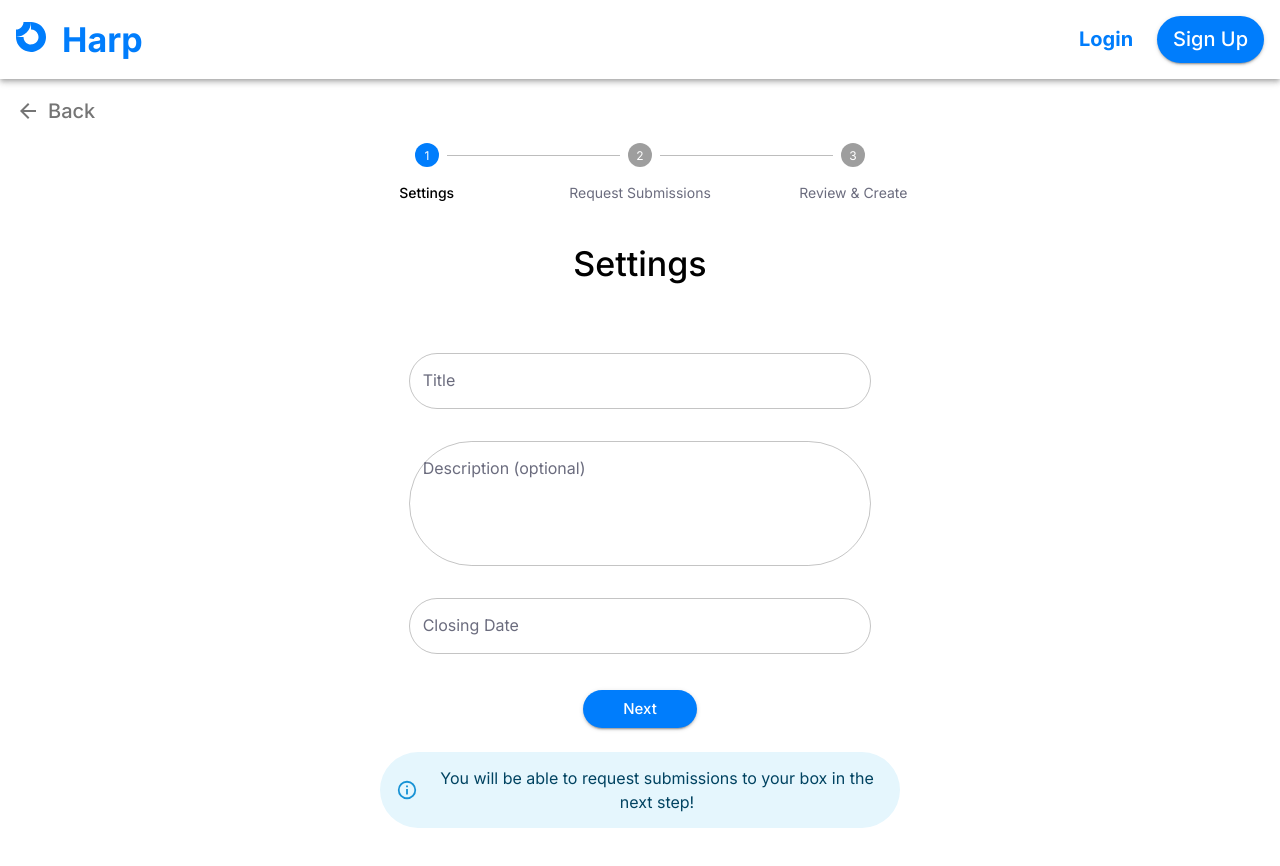
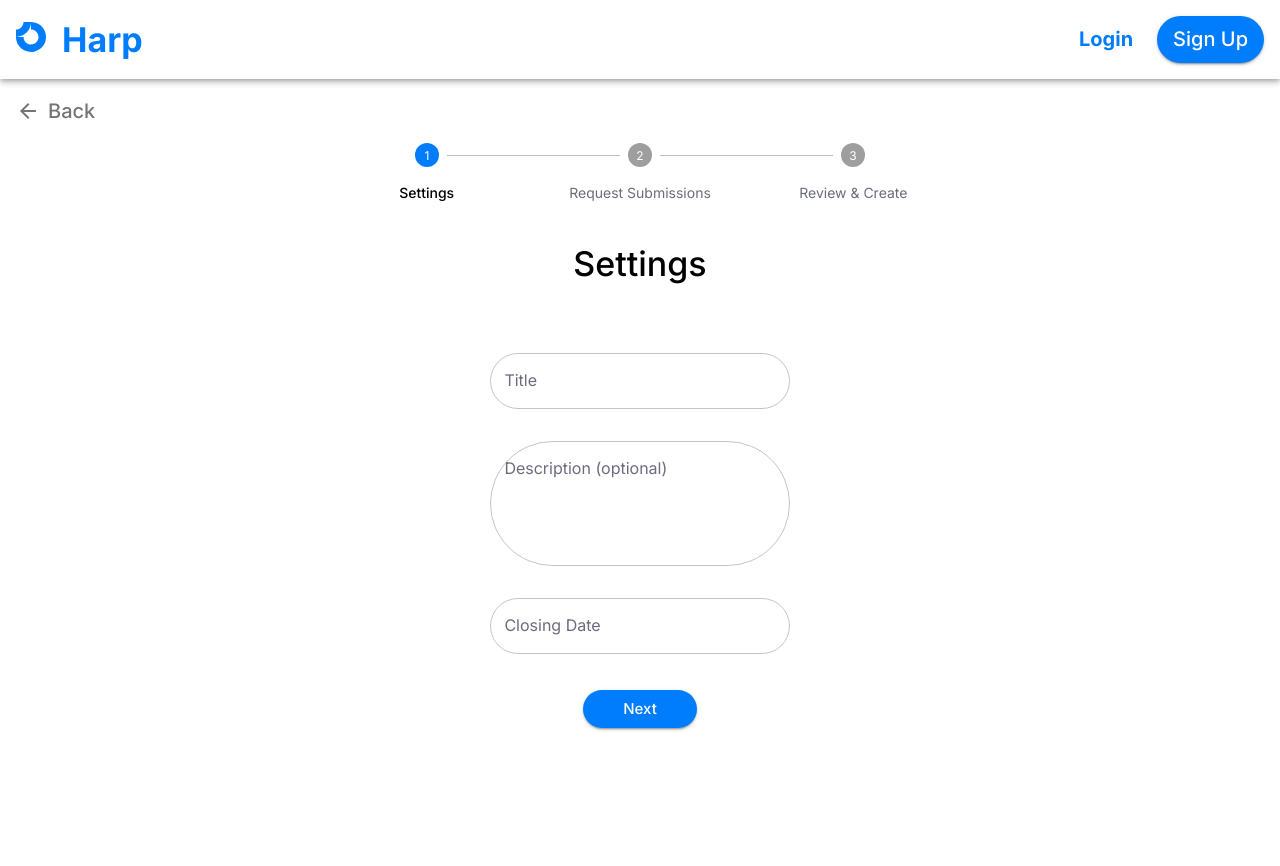
Before and after one commit to COSC-499-W2023/year-long-project-team-3, a Next.js app: page /submission-box in a window 1280 px wide. After the commit the page ends 800 px from the top, so only its background shows below. Built offline with nearby package versions, Linux system fonts and the light colour scheme; no server answers.

Commit message:
work in progress

```diff
--- a/src/app/submission-box/page.tsx
+++ b/src/app/submission-box/page.tsx
@@ -1,13 +1,13 @@
 'use client'
 
-import React, { ReactElement, useState } from 'react'
+import React, { FormEvent, ReactElement, useState } from 'react'
 import { useMultiStepForm } from '@/utils/useMultiStepForm'
 import Settings from '@/components/SubmissionBoxComponents/Settings'
 import RequestSubmission from '@/components/SubmissionBoxComponents/RequestSubmission'
 import ReviewAndCreate from '@/components/SubmissionBoxComponents/ReviewAndCreate'
 import Header from '@/components/Header'
 import BackButton from '@/components/BackButton'
-import { Box } from '@mui/material'
+import { Box, Button } from '@mui/material'
 import { useSession } from 'next-auth/react'
 import ProgressDots from '@/components/ProgressDots'
 import Typography from '@mui/material/Typography'
@@ -73,8 +73,47 @@ export default function SubmissionBox() {
                         {currentStepTitle}
                     </Typography>
                 </Box>
-                {step}
+                <form noValidate onSubmit={onSubmit}>
+                    <Box
+                        gap={1}
+                        sx={{
+                            p: 5,
+                            display: 'flex',
+                            flexDirection: 'column',
+                            alignItems: 'center',
+                            minWidth: 'md',
+                            '& .MuiTextField-root': { my: 1.5, mx: 7, width: '80%' },
+                        }}
+                    >
+                        {step}
+                        {!isFirstStep && (
+                            <Button
+                                type='button'
+                                variant='contained'
+                                sx={{ mt: 2, px: 5, fontSize: 15, borderRadius: 28, textTransform: 'capitalize' }}
+                                data-cy='back'
+                                onClick={back}
+                            >
+                                Back
+                            </Button>
+                        )}
+                        <Button
+                            type='submit'
+                            variant='contained'
+                            sx={{ mt: 2, px: 5, fontSize: 15, borderRadius: 28, textTransform: 'capitalize' }}
+                            data-cy='next'
+                        >
+                            {isLastStep ? 'Create' : 'Next'}
+                        </Button>
+                    </Box>
+                </form>
             </Box>
         </>
     )
+
+    function onSubmit(e: FormEvent) {
+        e.preventDefault() // default is refreshing
+        if (!isLastStep) {return next()}
+        alert('Successful Account Creation')
+    }
 }
--- a/src/components/SubmissionBoxComponents/RequestSubmission/index.tsx
+++ b/src/components/SubmissionBoxComponents/RequestSubmission/index.tsx
@@ -61,19 +61,19 @@ export default function RequestSubmission({ emails, updateFields }: RequestSubmi
 
     return (
         <>
-            <form onSubmit={formik.handleSubmit} noValidate>
-                <Box
-                    sx={{
-                        px: 5,
-                        pt: 5,
-                        pb: 3,
-                        display: 'flex',
-                        flexDirection: 'row',
-                        alignItems: 'center',
-                        minWidth: 'md',
-                        '& .MuiTextField-root': { my: 1.5, mx: 2, minWidth: '22rem', width: '100%' },
-                    }}
-                >
+            {/*<form onSubmit={formik.handleSubmit} noValidate>*/}
+            {/*    <Box*/}
+            {/*        sx={{*/}
+            {/*            px: 5,*/}
+            {/*            pt: 5,*/}
+            {/*            pb: 3,*/}
+            {/*            display: 'flex',*/}
+            {/*            flexDirection: 'row',*/}
+            {/*            alignItems: 'center',*/}
+            {/*            minWidth: 'md',*/}
+            {/*            '& .MuiTextField-root': { my: 1.5, mx: 2, minWidth: '22rem', width: '100%' },*/}
+            {/*        }}*/}
+            {/*    >*/}
             <TextField
                 margin='normal'
                 variant='outlined'
@@ -96,8 +96,8 @@ export default function RequestSubmission({ emails, updateFields }: RequestSubmi
                     <Add />
                 </Icon>
             </IconButton>
-                </Box>
-            </form>
+            {/*</Box>*/}
+            {/*</form>*/}
             {/* This is a scrollable container for submission request cards */}
             <Box
                 sx={{
@@ -115,14 +115,14 @@ export default function RequestSubmission({ emails, updateFields }: RequestSubmi
                     <SubmissionRequestedCard key={index} email={email} removeEmail={removeEmail} />
                 ))}
             </Box>
-            <Button
+            {/*            <Button
                 variant='contained'
                 sx={{ mt: 5, px: 5, fontSize: 15, borderRadius: 28, textTransform: 'capitalize' }}
                 onClick={() => handleNext()}
                 data-cy='next'
             >
                 Next
-            </Button>
+            </Button>*/}
         </>
     )
 
--- a/src/components/SubmissionBoxComponents/Settings/index.tsx
+++ b/src/components/SubmissionBoxComponents/Settings/index.tsx
@@ -34,18 +34,7 @@ export default function Settings({ title, description, closingDate, updateFields
 
     return (
         <>
-            <form onSubmit={formik.handleSubmit} noValidate>
-                <Box
-                    gap={1}
-                    sx={{
-                        p: 5,
-                        display: 'flex',
-                        flexDirection: 'column',
-                        alignItems: 'center',
-                        minWidth: 'md',
-                        '& .MuiTextField-root': { my: 1.5, mx: 7, width: '80%' },
-                    }}
-                >
+            {/*            <form onSubmit={formik.handleSubmit} noValidate>*/}
             <TextField
                 margin='normal'
                 variant='outlined'
@@ -53,7 +42,10 @@ export default function Settings({ title, description, closingDate, updateFields
                 label='Title'
                 name='title'
                 value={formik.values.title}
-                        onChange={formik.handleChange}
+                onChange={(e) => {
+                    formik.handleChange(e)
+                    updateFields({ title: e.target.value })
+                }}
                 onBlur={formik.handleBlur}
                 error={formik.touched.title && Boolean(formik.errors.title)}
                 // this ensures the layout does not get shifted by the helper text
@@ -70,7 +62,10 @@ export default function Settings({ title, description, closingDate, updateFields
                 multiline
                 rows={4} // There is currently a bug with the multiline TextField which makes the TextField reload, see https://github.com/mui/material-ui/issues/38607
                 value={formik.values.description}
-                        onChange={formik.handleChange}
+                onChange={(e) => {
+                    formik.handleChange(e)
+                    updateFields({ description: e.target.value })
+                }}
                 onBlur={formik.handleBlur}
                 error={formik.touched.description && Boolean(formik.errors.description)}
                 // this ensures the layout does not get shifted by the helper text
@@ -79,7 +74,7 @@ export default function Settings({ title, description, closingDate, updateFields
                 data-cy='description'
             />
             <DateTimePicker disablePast label='Closing Date' />
-                    <Button
+            {/*                    <Button
                         type='submit'
                         variant='contained'
                         sx={{ mt: 2, px: 5, fontSize: 15, borderRadius: 28, textTransform: 'capitalize' }}
@@ -99,9 +94,8 @@ export default function Settings({ title, description, closingDate, updateFields
                         <Typography sx={{ textAlign: 'center' }}>
                             You will be able to request submissions to your box in the next step!
                         </Typography>
-                    </Alert>
-                </Box>
-            </form>
+                    </Alert>*/}
+            {/*            </form>*/}
         </>
     )
 
```
Lines whose indentation alone changed are shown as unchanged.
